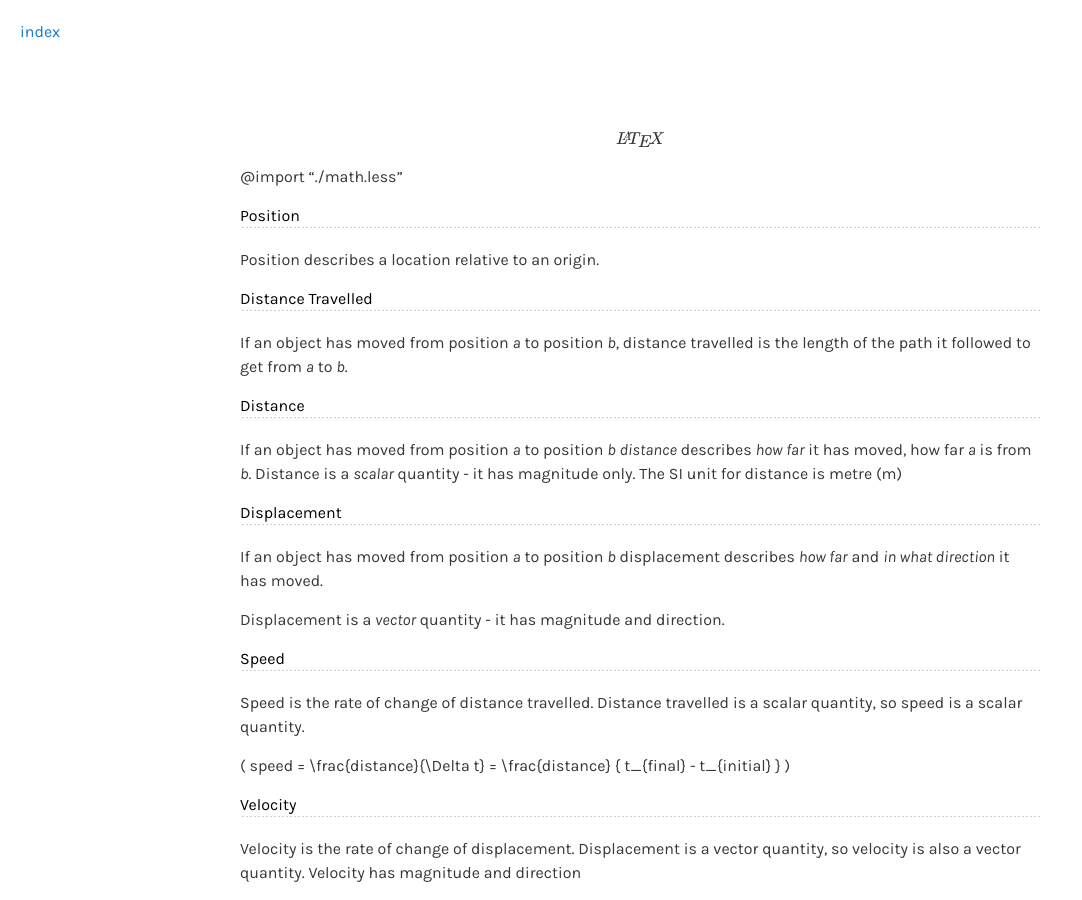
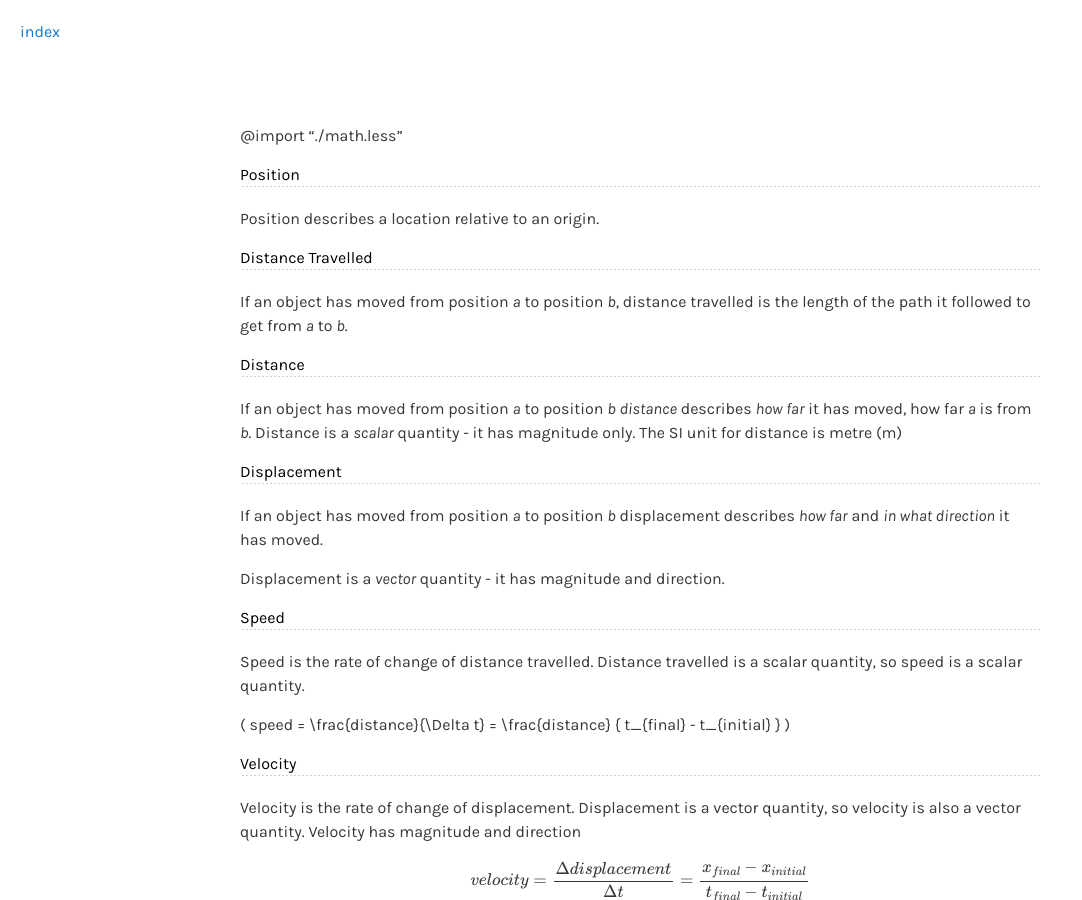
Before and after one commit to mathew-j-davis/2020-physics, a Jekyll site: the page built from NOTES.md, in a window 1280 px wide and 900 px high. Shown: the whole window, without its empty margins (0-1082 px from the left). Built offline with Jekyll 4.4.1, drawn with Linux system fonts in a browser that asks for light colours; our own code applies the rules of GitHub Pages for plain Markdown files; formulas are drawn with MathJax 3.

Commit message:
mathjax config

```diff
--- a/NOTES.md
+++ b/NOTES.md
@@ -11,10 +11,6 @@ tags:
   - blog
 mathjax: true
 ---
-
-
-$$\LaTeX$$
-
 
 @import "./math.less"
 
@@ -84,10 +80,11 @@ Formula for displacement:
 
 Formula for final velocity
 
+{% raw %}
 \(
 v_f = v_i + aΔt
 \)
-
+{% endraw %}
 
 
 ### Displacement
```
